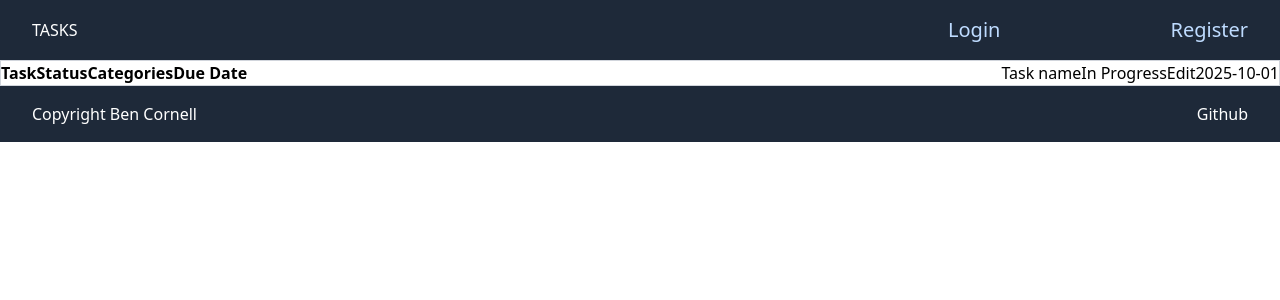
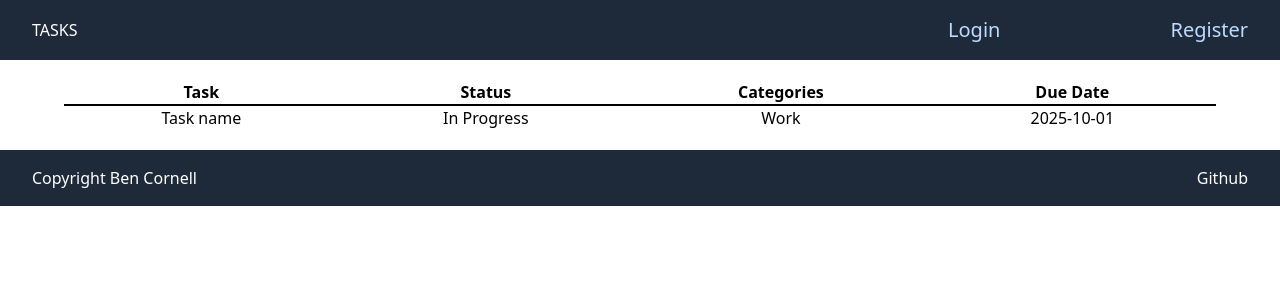
Before and after one commit to Ben-Cor/React-ToDo, a React (Vite) app: page / in a window 1280 px wide. Shown: the top 300 px of the page. Built offline with nearby package versions, Linux system fonts and the light colour scheme.

Commit message:
gitignore updated and table tailwind updated

```diff
--- a/src/components/TaskGrid.jsx
+++ b/src/components/TaskGrid.jsx
@@ -1,9 +1,10 @@
 function TaskGrid() {
     return (
-        <section className="Flex items-center justify-center w-full">
-            <table className="w-full border border-gray-300 flex items-center justify-between">
+        <section className="flex items-center justify-center w-full">
+            <div className="flex justify-center w-full py-5">
+                <table className="w-[90vw]">
                     <thead>
-                    <tr>
+                        <tr className="text-center border-b-2">
                             <th>Task</th>
                             <th>Status</th>
                             <th>Categories</th>
@@ -11,14 +12,15 @@ function TaskGrid() {
                         </tr>
                     </thead>
                     <tbody>
-                    <tr>
+                        <tr className="text-center border-t-2">
                             <td>Task name</td>
                             <td>In Progress</td>
-                        <td><button>Edit</button></td>
+                            <td>Work</td>
                             <td>2025-10-01</td>
                         </tr>
                     </tbody>
                 </table>
+            </div>
         </section>
     )
 }
```
Also changed, not shown: 1 other file (tests, documents, lock files or other folders). Lines whose indentation alone changed are shown as unchanged.
